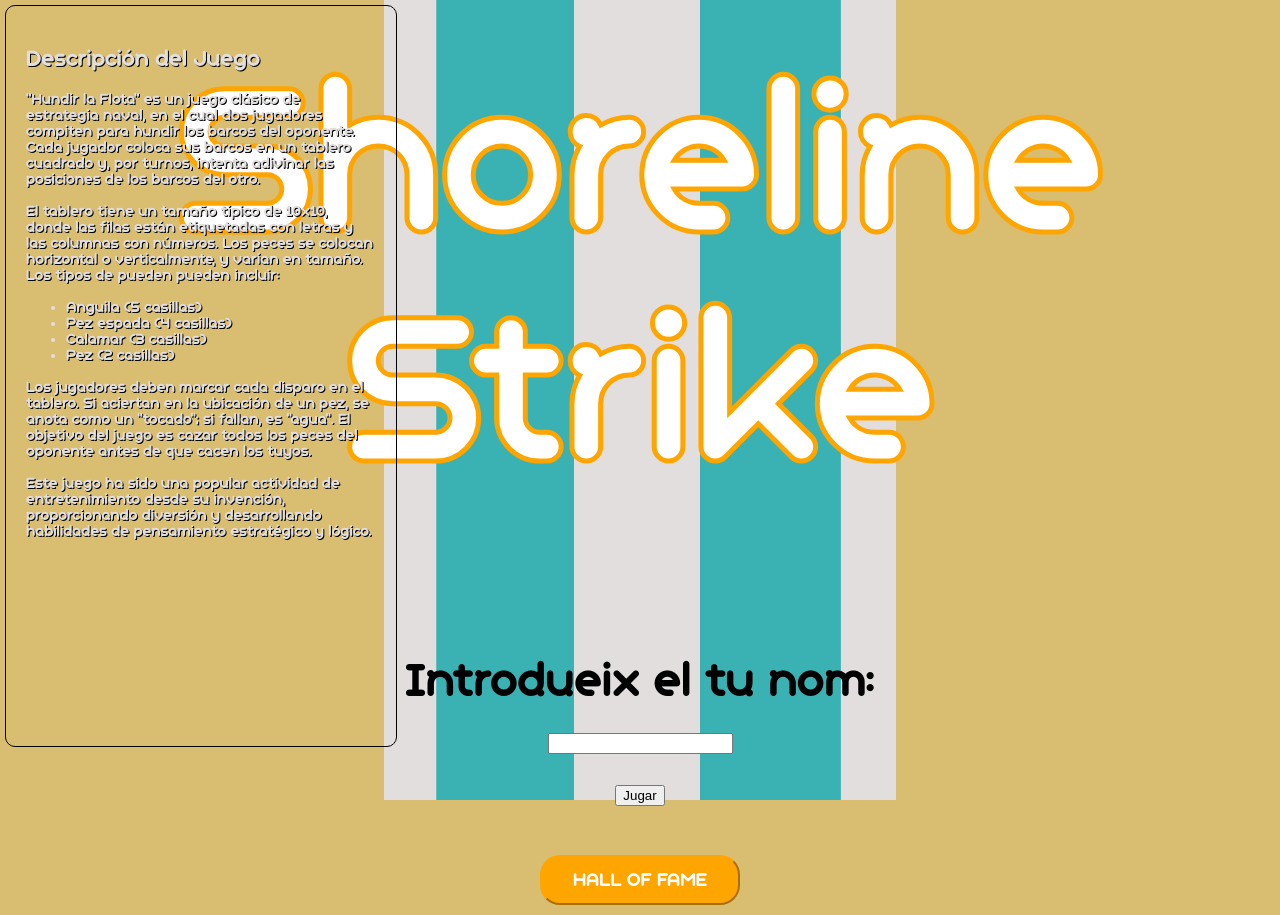
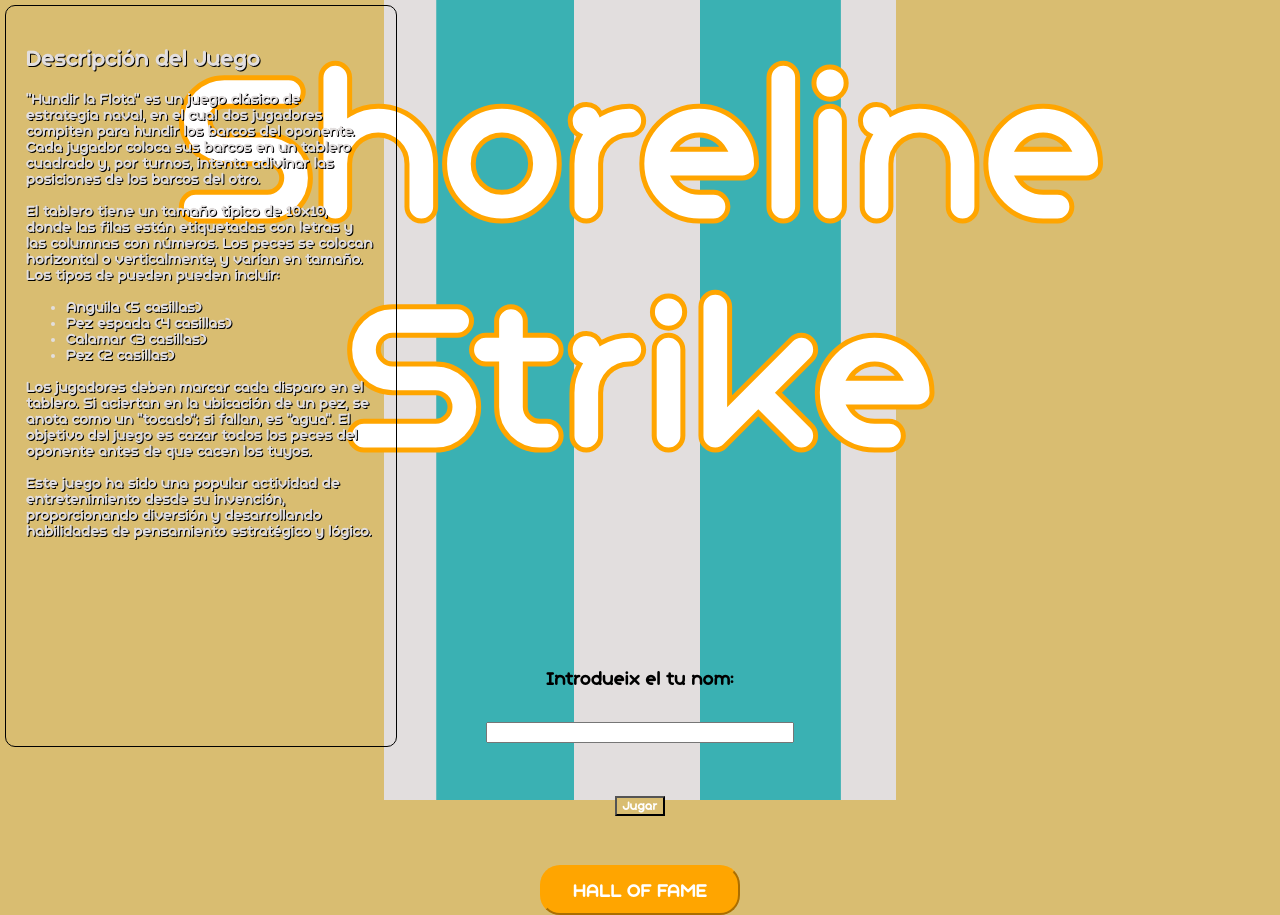
Before and after one commit to Erikpr04/AWS2_Project_BattleShip, a PHP site: page / in a window 1280 px wide. Run offline with PHP 8.4, Linux system fonts and the light colour scheme.

Commit message:
punto 19 finalizado

```diff
--- a/index.php
+++ b/index.php
@@ -44,11 +44,11 @@
             </div>
             <div class="optionsIndex">
                 <form  method="post" class="formIndex">
-                    <label for="namePlayer">Introdueix el tu nom:</label>
+                    <label for="namePlayer" style="font-size: 20px;">Introdueix el tu nom:</label>
                     <br>
-                    <input type="text" id="namePlayer" name="namePlayer" required>
+                    <input type="text" id="namePlayer" name="namePlayer" style="width: 300px; margin: 0 auto 25px" required>
                     <br>
-                    <button type="submit" name="play">Jugar</button>
+                    <button id="buttonPlayIndex" type="submit" name="play">Jugar</button>
                 </form>
                 <button id="buttonRankingIndex"><a href="ranking.php">HALL OF FAME</a></button>
                 <?php
--- a/style.css
+++ b/style.css
@@ -10,7 +10,8 @@
 
 
 .bodyIndex,
-.optionsIndex>button {
+.optionsIndex>button,
+.formIndex #buttonPlayIndex  {
     font-family: 'Geometry Soft Pro Bold N';
     background-color: #D9BD71;
 }
@@ -169,7 +170,8 @@
     margin-top: 20px;
 }
 .backgroundIndex,
-.optionsIndex > button{
+.optionsIndex > button,
+.formIndex > #buttonPlayIndex  {
     font-family:'Geometry Soft Pro Bold N', sans-serif;
 }
 
@@ -227,7 +229,7 @@
     color: white;
 }
 
-.optionsIndex #buttonPlayIndex {
+.formIndex form{
     background-color: orange;
     font-size: 20px;
     width: 150px;
@@ -235,6 +237,7 @@
     border-radius: 20px;
     border-color: orange;
 }
+
 
 .optionsIndex #buttonRankingIndex {
     background-color: orange;
@@ -330,8 +333,6 @@
 }
 
 
-
-
 /*-----------------------------------------------------------------*/
 /*-----------------------------------------------------------------*/
 
```
